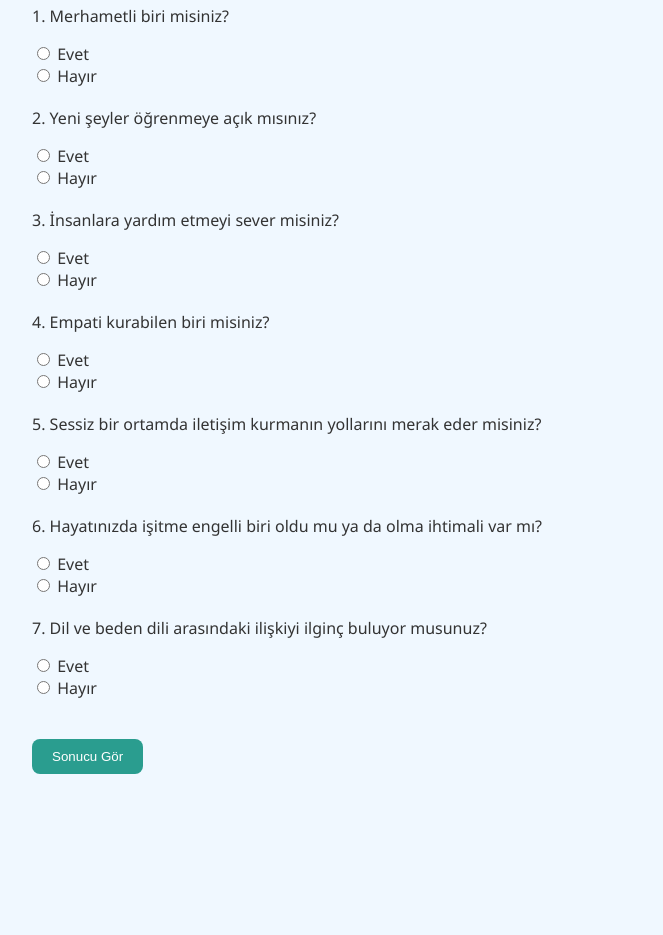
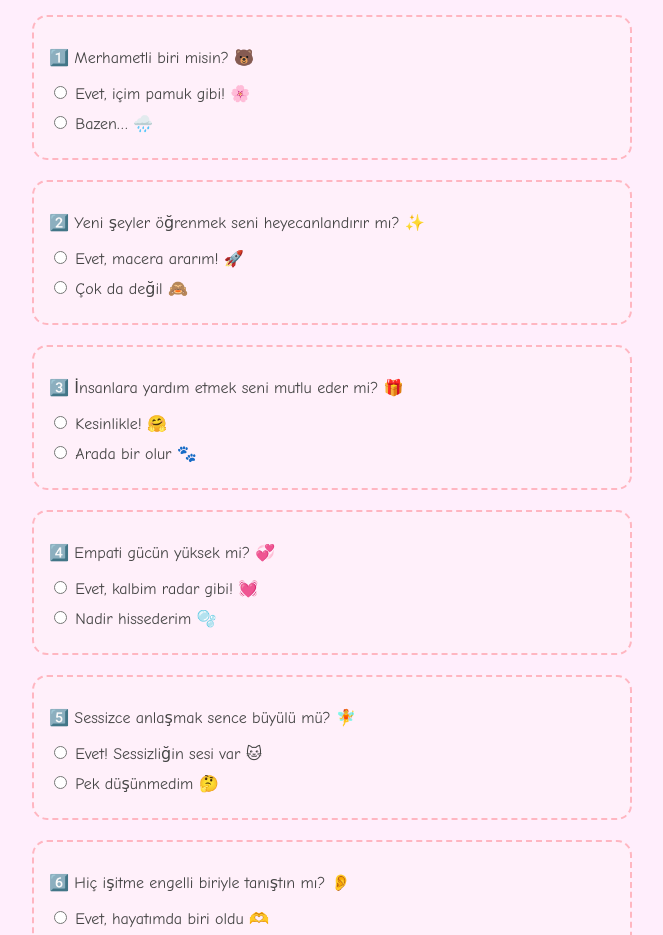
Before and after one commit to hulyatepedelen/anket, a plain HTML site: page index.html in a window 1280 px wide. Shown: the part 111-1046 px from the top of the page, without its empty margins (308-971 px from the left). Before the commit the page ends 945 px from the top, so only its background shows below. Drawn offline with Linux system fonts and the light colour scheme.

Commit message:
Update index.html

```diff
--- a/index.html
+++ b/index.html
@@ -2,87 +2,109 @@
 <html lang="tr">
 <head>
   <meta charset="UTF-8">
-  <title>İşaret Dili Öğrenmeli misiniz?</title>
+  <title>🌸 İşaret Dili Seviye Testi 🌸</title>
   <style>
     body {
-      font-family: 'Segoe UI', sans-serif;
-      background: #f0f8ff;
-      color: #333;
+      font-family: 'Comic Sans MS', cursive, sans-serif;
+      background-color: #ffeefc;
+      color: #444;
+      padding: 20px;
       max-width: 600px;
       margin: auto;
-      padding: 30px;
     }
     h1 {
       text-align: center;
-      color: #2a9d8f;
+      color: #ff69b4;
+      font-size: 28px;
     }
     .question {
+      background-color: #fff0fa;
+      padding: 15px;
+      border: 2px dashed #ffb6c1;
+      border-radius: 15px;
       margin-bottom: 20px;
     }
+    label {
+      display: block;
+      margin: 10px 0;
+    }
     button {
-      background-color: #2a9d8f;
+      background-color: #ffb6c1;
       color: white;
+      font-size: 18px;
       padding: 10px 20px;
-      margin-top: 20px;
       border: none;
-      border-radius: 8px;
+      border-radius: 25px;
       cursor: pointer;
+      display: block;
+      margin: 20px auto;
+      transition: 0.3s;
     }
     button:hover {
-      background-color: #21867a;
+      background-color: #ff69b4;
+    }
+    #result {
+      text-align: center;
+      font-size: 20px;
+      margin-top: 30px;
+      padding: 20px;
+      border-radius: 15px;
+      background-color: #fff0f5;
+      border: 2px solid #ffb6c1;
     }
   </style>
 </head>
 <body>
-  <h1>İşaret Dili Öğrenmeli misiniz?</h1>
+  <h1>🌟 İşaret Dili Seviye Testi 🌟</h1>
+  <p style="text-align:center;">🎀 Cevapla, puan topla ve ne kadar *işaret dili ruhuna* sahipsin gör! 🎀</p>
 
   <form id="quizForm">
     <div class="question">
-      <p>1. Merhametli biri misiniz?</p>
-      <label><input type="radio" name="q1" value="1"> Evet</label><br>
-      <label><input type="radio" name="q1" value="0"> Hayır</label>
+      <p>1️⃣ Merhametli biri misin? 🐻</p>
+      <label><input type="radio" name="q1" value="1"> Evet, içim pamuk gibi! 🌸</label>
+      <label><input type="radio" name="q1" value="0"> Bazen… 🌧️</label>
     </div>
 
     <div class="question">
-      <p>2. Yeni şeyler öğrenmeye açık mısınız?</p>
-      <label><input type="radio" name="q2" value="1"> Evet</label><br>
-      <label><input type="radio" name="q2" value="0"> Hayır</label>
+      <p>2️⃣ Yeni şeyler öğrenmek seni heyecanlandırır mı? ✨</p>
+      <label><input type="radio" name="q2" value="1"> Evet, macera ararım! 🚀</label>
+      <label><input type="radio" name="q2" value="0"> Çok da değil 🙈</label>
     </div>
 
     <div class="question">
-      <p>3. İnsanlara yardım etmeyi sever misiniz?</p>
-      <label><input type="radio" name="q3" value="1"> Evet</label><br>
-      <label><input type="radio" name="q3" value="0"> Hayır</label>
+      <p>3️⃣ İnsanlara yardım etmek seni mutlu eder mi? 🎁</p>
+      <label><input type="radio" name="q3" value="1"> Kesinlikle! 🤗</label>
+      <label><input type="radio" name="q3" value="0"> Arada bir olur 🐾</label>
     </div>
 
     <div class="question">
-      <p>4. Empati kurabilen biri misiniz?</p>
-      <label><input type="radio" name="q4" value="1"> Evet</label><br>
-      <label><input type="radio" name="q4" value="0"> Hayır</label>
+      <p>4️⃣ Empati gücün yüksek mi? 💞</p>
+      <label><input type="radio" name="q4" value="1"> Evet, kalbim radar gibi! 💓</label>
+      <label><input type="radio" name="q4" value="0"> Nadir hissederim 🫧</label>
     </div>
 
     <div class="question">
-      <p>5. Sessiz bir ortamda iletişim kurmanın yollarını merak eder misiniz?</p>
-      <label><input type="radio" name="q5" value="1"> Evet</label><br>
-      <label><input type="radio" name="q5" value="0"> Hayır</label>
+      <p>5️⃣ Sessizce anlaşmak sence büyülü mü? 🧚</p>
+      <label><input type="radio" name="q5" value="1"> Evet! Sessizliğin sesi var 🐱</label>
+      <label><input type="radio" name="q5" value="0"> Pek düşünmedim 🤔</label>
     </div>
 
     <div class="question">
-      <p>6. Hayatınızda işitme engelli biri oldu mu ya da olma ihtimali var mı?</p>
-      <label><input type="radio" name="q6" value="1"> Evet</label><br>
-      <label><input type="radio" name="q6" value="0"> Hayır</label>
+      <p>6️⃣ Hiç işitme engelli biriyle tanıştın mı? 👂</p>
+      <label><input type="radio" name="q6" value="1"> Evet, hayatımda biri oldu 🫶</label>
+      <label><input type="radio" name="q6" value="0"> Hayır ama olabilir 🐥</label>
     </div>
 
     <div class="question">
-      <p>7. Dil ve beden dili arasındaki ilişkiyi ilginç buluyor musunuz?</p>
-      <label><input type="radio" name="q7" value="1"> Evet</label><br>
-      <label><input type="radio" name="q7" value="0"> Hayır</label>
+      <p>7️⃣ Beden dili ve yüz ifadesine dikkat eder misin? 🪞</p>
+      <label><input type="radio" name="q7" value="1"> Evet, mimikler kalbimin çevirmeni! 🎭</label>
+      <label><input type="radio" name="q7" value="0"> Bazen gözümden kaçar 😅</label>
     </div>
 
-    <button type="button" onclick="evaluateQuiz()">Sonucu Gör</button>
+    <button type="button" onclick="evaluateQuiz()">✨ Puanımı Göster ✨</button>
   </form>
 
-  <div id="result" style="margin-top: 30px; font-size: 1.2em;"></div>
+  <div id="result"></div>
 
   <script>
     function evaluateQuiz() {
@@ -95,10 +117,12 @@
       }
 
       const resultDiv = document.getElementById("result");
-      if (total >= 4) {
-        resultDiv.innerHTML = "💬 Harika! Sen kesinlikle işaret dili öğrenmelisin! Hem kendin hem de toplum için bu çok anlamlı bir adım olur. 🤟";
+      if (total >= 6) {
+        resultDiv.innerHTML = "🌈 <strong>Süper Yıldız Seviye!</strong><br>Senin ruhun tam bir işaret dili gönüllüsü! 🤟💖 Haydi hemen başla, dünya seni bekliyor!";
+      } else if (total >= 4) {
+        resultDiv.innerHTML = "🌟 <strong>Pembe Kalp Seviye!</strong><br>Senin içinde bu dilin kıvılcımı var! Biraz öğren, çok şey değişecek!";
       } else {
-        resultDiv.innerHTML = "🤔 Belki henüz hazır değilsin ama bir gün senin de işaret diliyle tanışman kaçınılmaz olabilir.";
+        resultDiv.innerHTML = "🍬 <strong-Minnoş Seviye</strong><br>Henüz başlama vaktin gelmemiş olabilir ama bir gün sen de bu tatlı dili keşfedeceksin!";
       }
     }
   </script>
```
